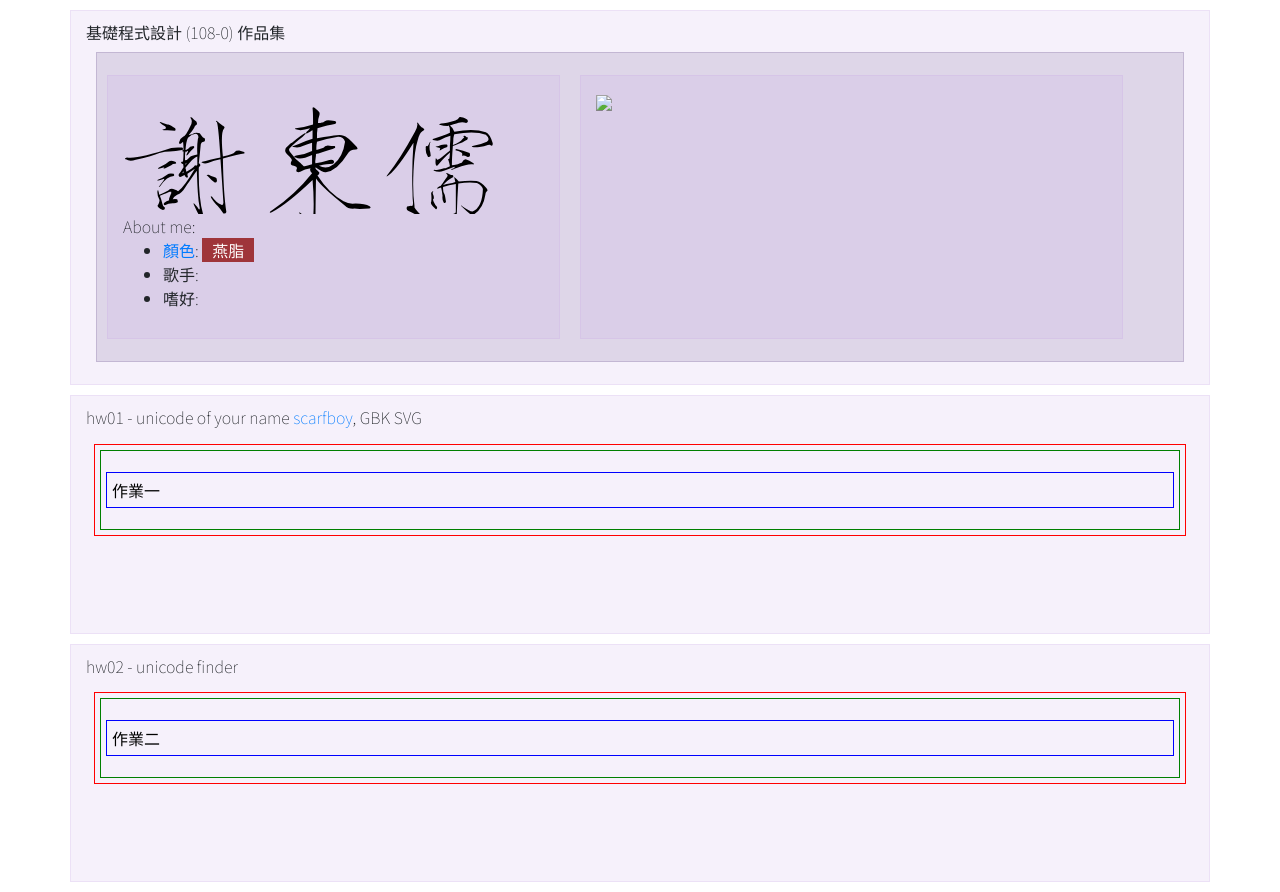
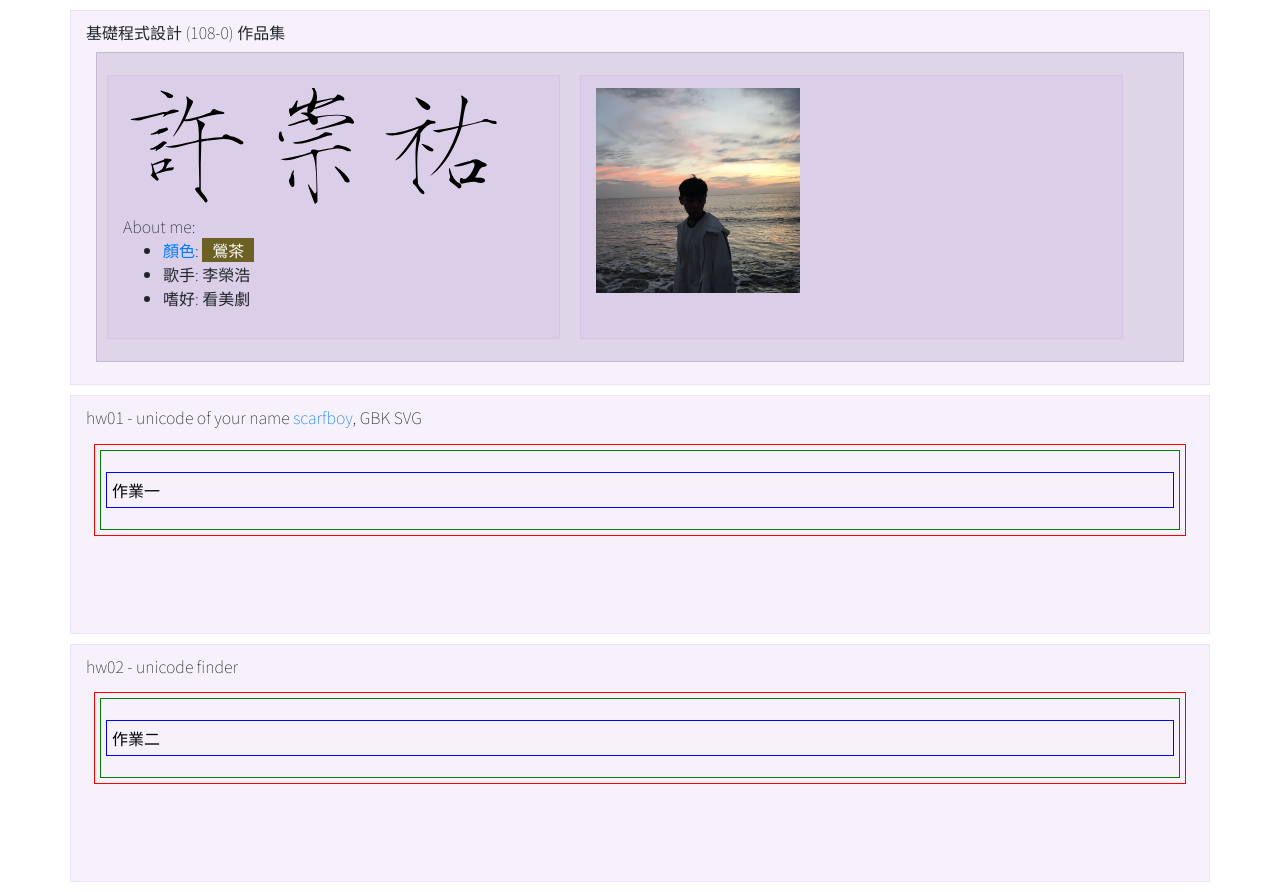
Before and after one commit to xualison96/ip2019s, a plain HTML site: page portfolio/index.html in a window 1280 px wide. Drawn offline with nearby package versions, Linux system fonts and the light colour scheme.

Commit message:
Add files via upload

```diff
--- a/portfolio/index.html
+++ b/portfolio/index.html
@@ -17,7 +17,7 @@
 
     <link rel="stylesheet" href="./index.css">
 
-    <title>蘇東坡作品集</title>
+    <title>作品集</title>
   </head>
 
   <body>
@@ -32,19 +32,19 @@
           <h3>姓名: 蘇東坡</h3>
           <h6>E-mail: xxx@ntut.edu.tw</h6>
           -->
-          <img src="./labs/lab00/uni8B1D_FZSJSK--GBK1-0.svg" width="30%">
-          <img src="./labs/lab00/uni6771_FZSJSK--GBK1-0.svg" width="30%">
-          <img src="./labs/lab00/uni5112_FZSJSK--GBK1-0.svg" width="30%">
+          <img src="./labs/lab00/uni8A31_FZSJSK--GBK1-0.svg" width="30%">
+          <img src="./labs/lab00/uni5D07_FZSJSK--GBK1-0.svg" width="30%">
+          <img src="./labs/lab00/uni7950_FZSJSK--GBK1-0.svg" width="30%" >
           About me:
           <ul>
-            <li><a href="http://nipponcolors.com/#enji">顏色</a>: <span style="padding:0px 10px; color:rgb(255, 255, 255); background-color:rgb(159,53,58)"> 燕脂 </span></li>
-            <li>歌手: </li>
-            <li>嗜好: </li>
+            <li><a href="http://nipponcolors.com/#enji">顏色</a>: <span style="padding:0px 10px; color:rgb(255, 255, 255); background-color:rgb(108,96,36)"> 鶯茶 </span></li>
+            <li>歌手: 李榮浩</li>
+            <li>嗜好: 看美劇</li>
           </ul>
         </div>
 
         <div class="col-6">
-          <img src="./labs/lab00/tjh.jpg" width="30%">
+          <img src="./labs/lab00/pic.jpg" width="40%" >
         </div>
 
       </div>
```
Also changed, not shown: portfolio/labs/lab00/uni5112_FZSJSK--GBK1-0.svg (added), portfolio/labs/lab00/uni6771_FZSJSK--GBK1-0.svg (added), portfolio/labs/lab00/uni8B1D_FZSJSK--GBK1-0.svg (added), portfolio/labs/lab00/uni95E2_FZSJSK--GBK1-0.svg (added).
